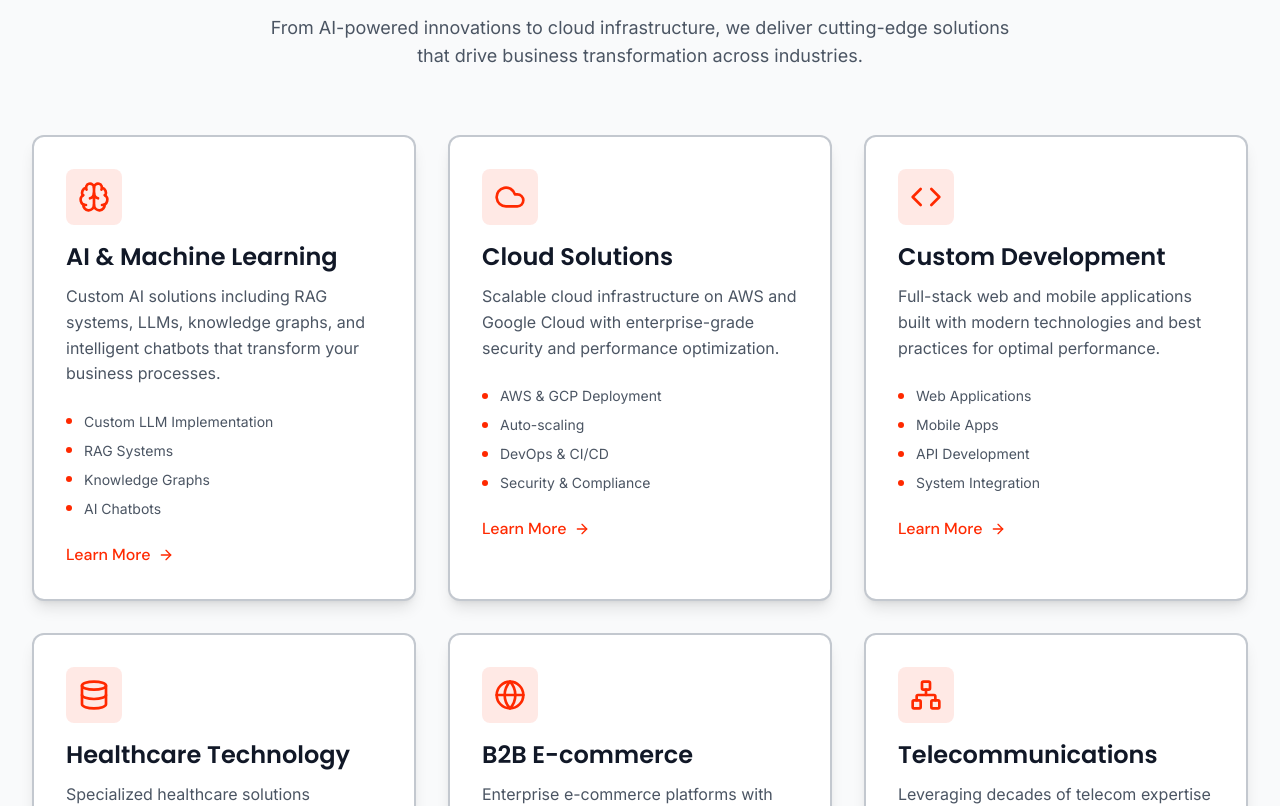
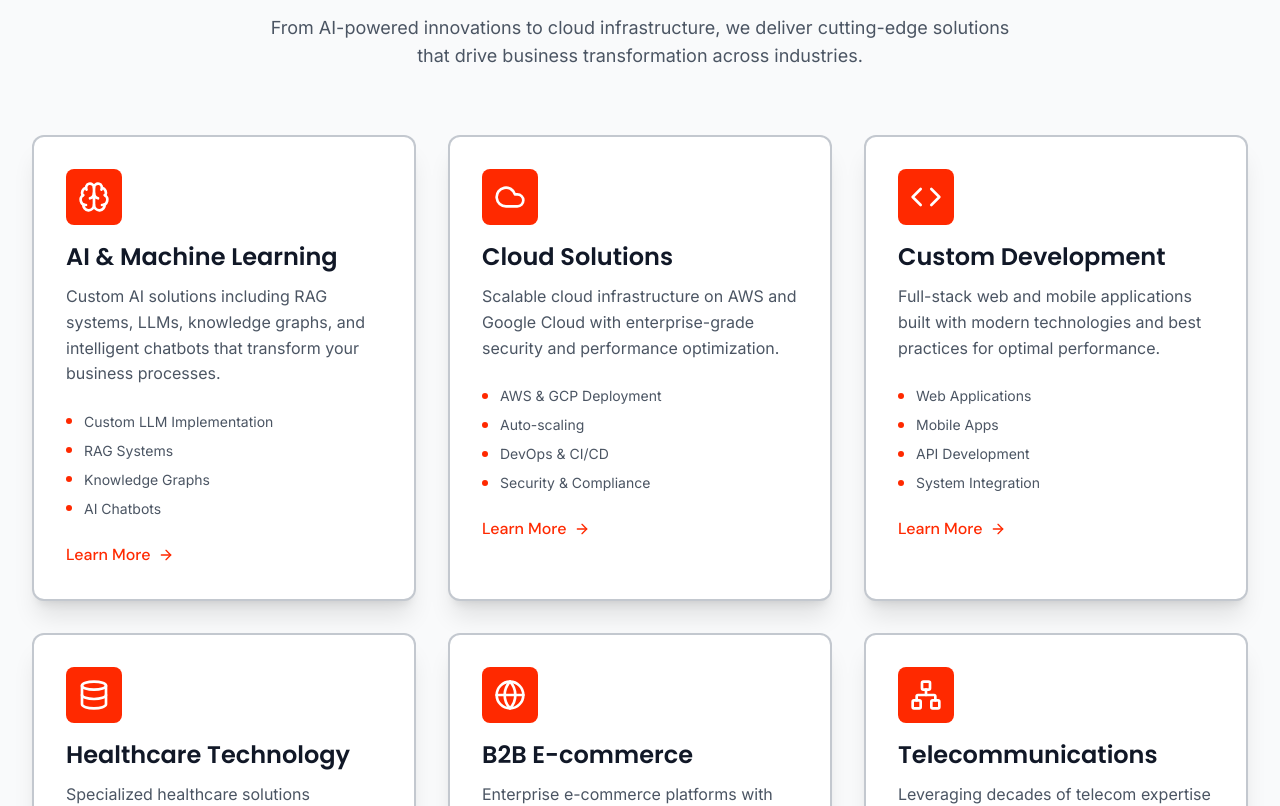
Before and after one commit to cs2qa/cs2-website, a Next.js app: page / in a window 1280 px wide. Shown: the part 940-1746 px from the top of the page. Built offline with nearby package versions, Linux system fonts and the light colour scheme.

Commit message:
styles updated

```diff
--- a/components/services-section.tsx
+++ b/components/services-section.tsx
@@ -96,10 +96,10 @@ const ServicesSection = () => {
               whileInView={{ opacity: 1, y: 0 }}
               transition={{ duration: 0.5, delay: index * 0.1 }}
               viewport={{ once: true }}
-              className="bg-white rounded-xl p-8 shadow-lg hover:shadow-xl transition-shadow duration-300 group border-2 border-gray-400/60"
+              className="bg-white rounded-xl p-8 shadow-xl transition-shadow duration-300 group border-2 border-gray-400/60"
             >
               <div className="flex items-center mb-4">
-                <div className="p-3 bg-primary/10 rounded-lg text-primary group-hover:bg-primary group-hover:text-white transition-colors duration-300">
+                <div className="p-3 bg-primary rounded-lg text-white transition-colors duration-300">
                   {service.icon}
                 </div>
               </div>
```
